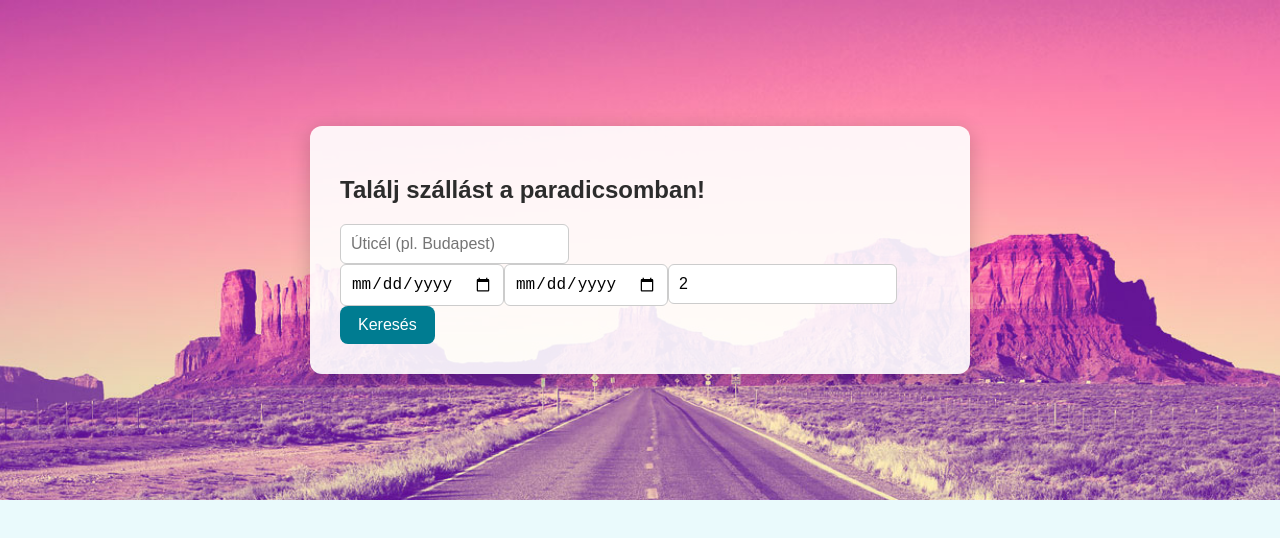
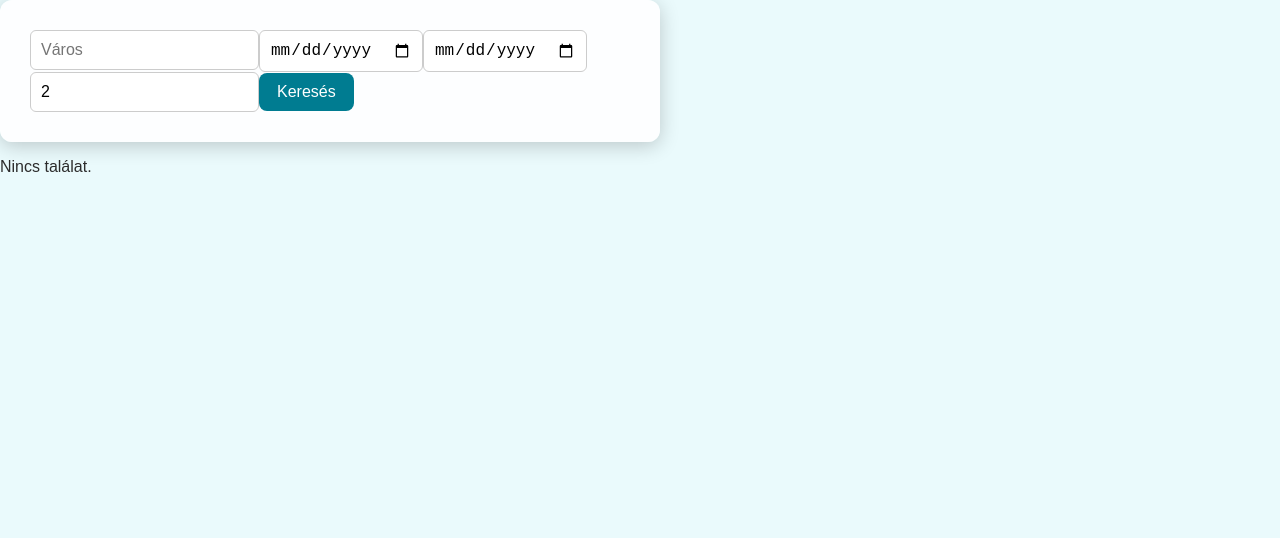
Before and after one commit to Jozsefmarian/lanzaventura-frontend, a React (Vite) app: page / in a window 1280 px wide. Shown: the top 538 px of the page. Built offline with nearby package versions, Linux system fonts and the light colour scheme.

Commit message:
Fix: keresés és találati lista működésének javítása

```diff
--- a/src/App.jsx
+++ b/src/App.jsx
@@ -1,12 +1,14 @@
-
-import React from "react";
+import React, { useState } from "react";
 import SearchForm from "./components/SearchForm";
-import "./styles/SearchForm.css";
+import HotelList from "./components/HotelList";
 
 function App() {
+  const [results, setResults] = useState([]);
+
   return (
     <div className="app-container">
-      <SearchForm />
+      <SearchForm setResults={setResults} />
+      <HotelList hotels={results} />
     </div>
   );
 }
--- a/src/components/HotelList.jsx
+++ b/src/components/HotelList.jsx
@@ -1,37 +1,7 @@
-import React, { useState } from "react";
+import React from "react";
 
-export default function HotelList({ searchPayload }) {
-  const [hotels, setHotels] = useState([]);
-  const [loading, setLoading] = useState(false);
-  const [error, setError] = useState(null);
-
-  React.useEffect(() => {
-    if (!searchPayload) return;
-
-    setLoading(true);
-    setError(null);
-
-    fetch("/api/search-hotels", {
-      method: "POST",
-      headers: {
-        "Content-Type": "application/json"
-      },
-      body: JSON.stringify(searchPayload)
-    })
-      .then((res) => res.json())
-      .then((data) => {
-        setHotels(data.hotels || []);
-      })
-      .catch((err) => {
-        setError("Hiba történt a keresés során.");
-      })
-      .finally(() => {
-        setLoading(false);
-      });
-  }, [searchPayload]);
-
-  if (loading) return <p>Betöltés...</p>;
-  if (error) return <p style={{ color: "red" }}>{error}</p>;
+export default function HotelList({ hotels }) {
+  if (!hotels) return null;
 
   return (
     <div>
@@ -43,7 +13,11 @@ export default function HotelList({ searchPayload }) {
             <li key={hotel.id} style={{ marginBottom: "2rem", border: "1px solid #ccc", padding: "1rem" }}>
               <h3>{hotel.name}</h3>
               {hotel.main_photo_url && (
-                <img src={hotel.main_photo_url} alt={hotel.name} style={{ width: "100%", maxWidth: "300px" }} />
+                <img
+                  src={hotel.main_photo_url}
+                  alt={hotel.name}
+                  style={{ width: "100%", maxWidth: "300px" }}
+                />
               )}
               <p>Ár: {hotel.min_price?.amount} {hotel.min_price?.currency}</p>
             </li>
--- a/src/components/SearchForm.jsx
+++ b/src/components/SearchForm.jsx
@@ -1,14 +1,13 @@
 import React, { useState, useEffect } from "react";
 import "../styles/SearchForm.css";
 
-const SearchForm = () => {
+const SearchForm = ({ setResults }) => {
   const [query, setQuery] = useState("");
   const [suggestions, setSuggestions] = useState([]);
   const [regionId, setRegionId] = useState("");
   const [checkin, setCheckin] = useState("");
   const [checkout, setCheckout] = useState("");
   const [adults, setAdults] = useState(2);
-  const [results, setResults] = useState(null);
   const [loading, setLoading] = useState(false);
 
   // Autocomplete lekérdezés
@@ -24,9 +23,7 @@ const SearchForm = () => {
         setSuggestions([]);
       }
     };
-    const delayDebounce = setTimeout(() => {
-      fetchSuggestions();
-    }, 300);
+    const delayDebounce = setTimeout(fetchSuggestions, 300);
     return () => clearTimeout(delayDebounce);
   }, [query]);
 
@@ -47,24 +44,20 @@ const SearchForm = () => {
       guests: [
         {
           adults: parseInt(adults),
-          children: []
-        }
-      ]
+          children: [],
+        },
+      ],
     };
 
     try {
       setLoading(true);
-      console.log("🔹 Keresési payload:", payload);
-
       const res = await fetch("/api/search", {
         method: "POST",
         headers: { "Content-Type": "application/json" },
-        body: JSON.stringify(payload)
+        body: JSON.stringify(payload),
       });
 
       const data = await res.json();
-      console.log("🔸 API válasz:", data);
-
       if (data?.data?.hotels?.length) {
         setResults(data.data.hotels);
       } else {
@@ -73,85 +66,41 @@ const SearchForm = () => {
       }
     } catch (err) {
       console.error("Keresési hiba:", err);
-      alert("API hiba vagy nem megfelelő válasz.");
+      alert("Hiba történt a keresés során.");
     } finally {
       setLoading(false);
     }
   };
 
   return (
-    <div className="search-background">
-      <form className="search-form" onSubmit={handleSearch}>
-        <h2>Találj szállást a paradicsomban!</h2>
-
-        <div className="autocomplete-wrapper">
+    <form onSubmit={handleSearch} className="search-form">
       <input
         type="text"
-            placeholder="Úticél (pl. Budapest)"
+        placeholder="Város"
         value={query}
-            onChange={(e) => {
-              setQuery(e.target.value);
-              setRegionId(""); // reset if user újra gépel
-            }}
+        onChange={(e) => setQuery(e.target.value)}
+        list="region-suggestions"
         required
       />
-          {suggestions.length > 0 && (
-            <ul className="autocomplete-list">
+      <datalist id="region-suggestions">
         {suggestions.map((region) => (
-                <li
-                  key={region.id}
-                  onClick={() => {
-                    setQuery(region.name);
-                    setRegionId(region.id);
-                    setSuggestions([]);
-                  }}
-                >
-                  {region.name}
-                </li>
+          <option key={region.id} value={region.name} onClick={() => setRegionId(region.id)} />
         ))}
-            </ul>
-          )}
-        </div>
+      </datalist>
 
-        <input
-          type="date"
-          value={checkin}
-          onChange={(e) => setCheckin(e.target.value)}
-          required
-        />
-
-        <input
-          type="date"
-          value={checkout}
-          onChange={(e) => setCheckout(e.target.value)}
-          required
-        />
-
+      <input type="date" value={checkin} onChange={(e) => setCheckin(e.target.value)} required />
+      <input type="date" value={checkout} onChange={(e) => setCheckout(e.target.value)} required />
       <input
         type="number"
         min="1"
         value={adults}
         onChange={(e) => setAdults(e.target.value)}
-          required
-          placeholder="Felnőttek száma"
+        placeholder="Felnőttek"
       />
-
       <button type="submit" disabled={loading}>
-          {loading ? "Keresés folyamatban..." : "Keresés"}
+        {loading ? "Keresés..." : "Keresés"}
       </button>
     </form>
-
-      {results && (
-        <div className="results">
-          <h3>{results.length} találat</h3>
-          <ul>
-            {results.map((hotel) => (
-              <li key={hotel.id}>{hotel.name}</li>
-            ))}
-          </ul>
-        </div>
-      )}
-    </div>
   );
 };
 
```
Lines whose indentation alone changed are shown as unchanged.
